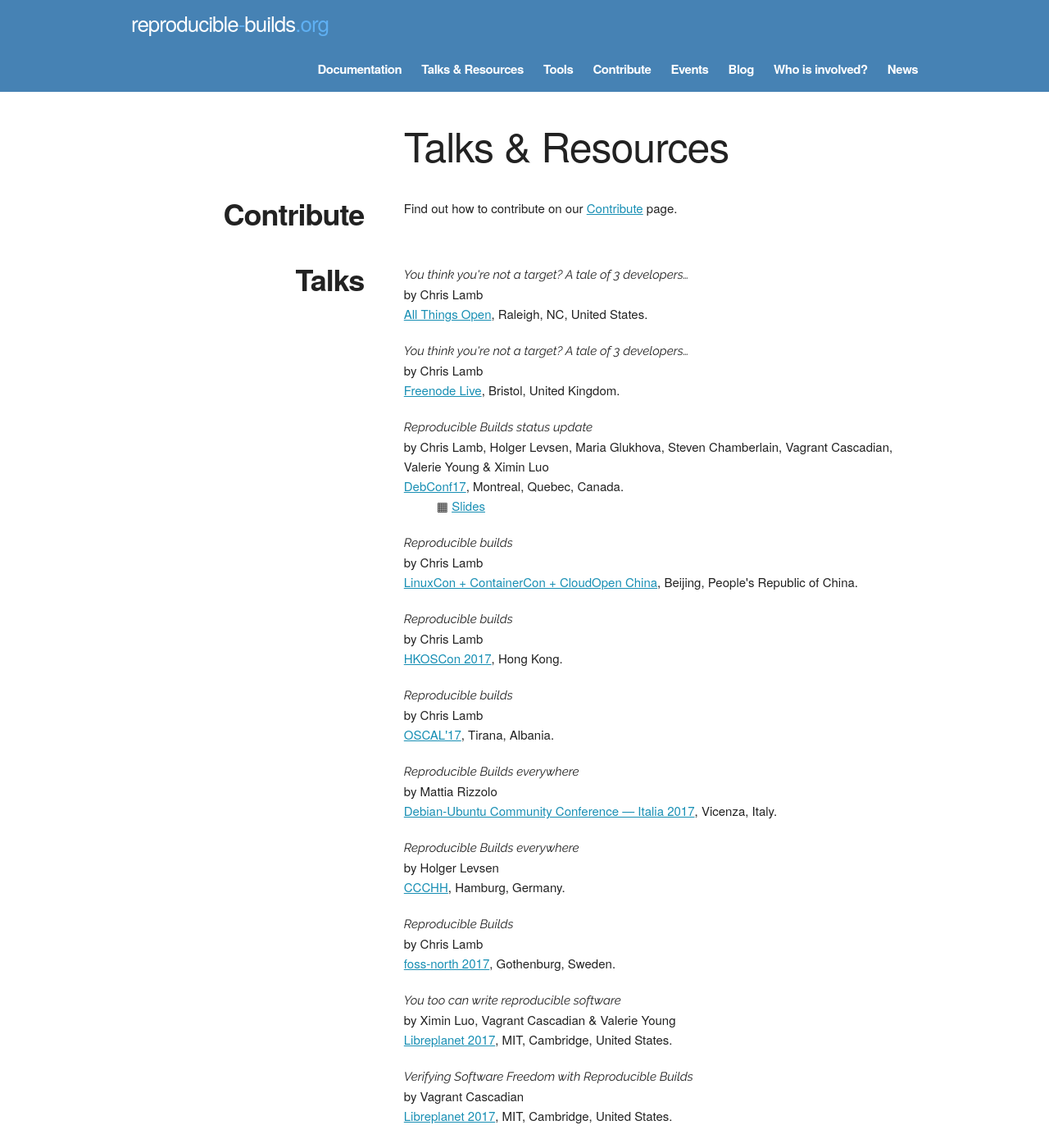
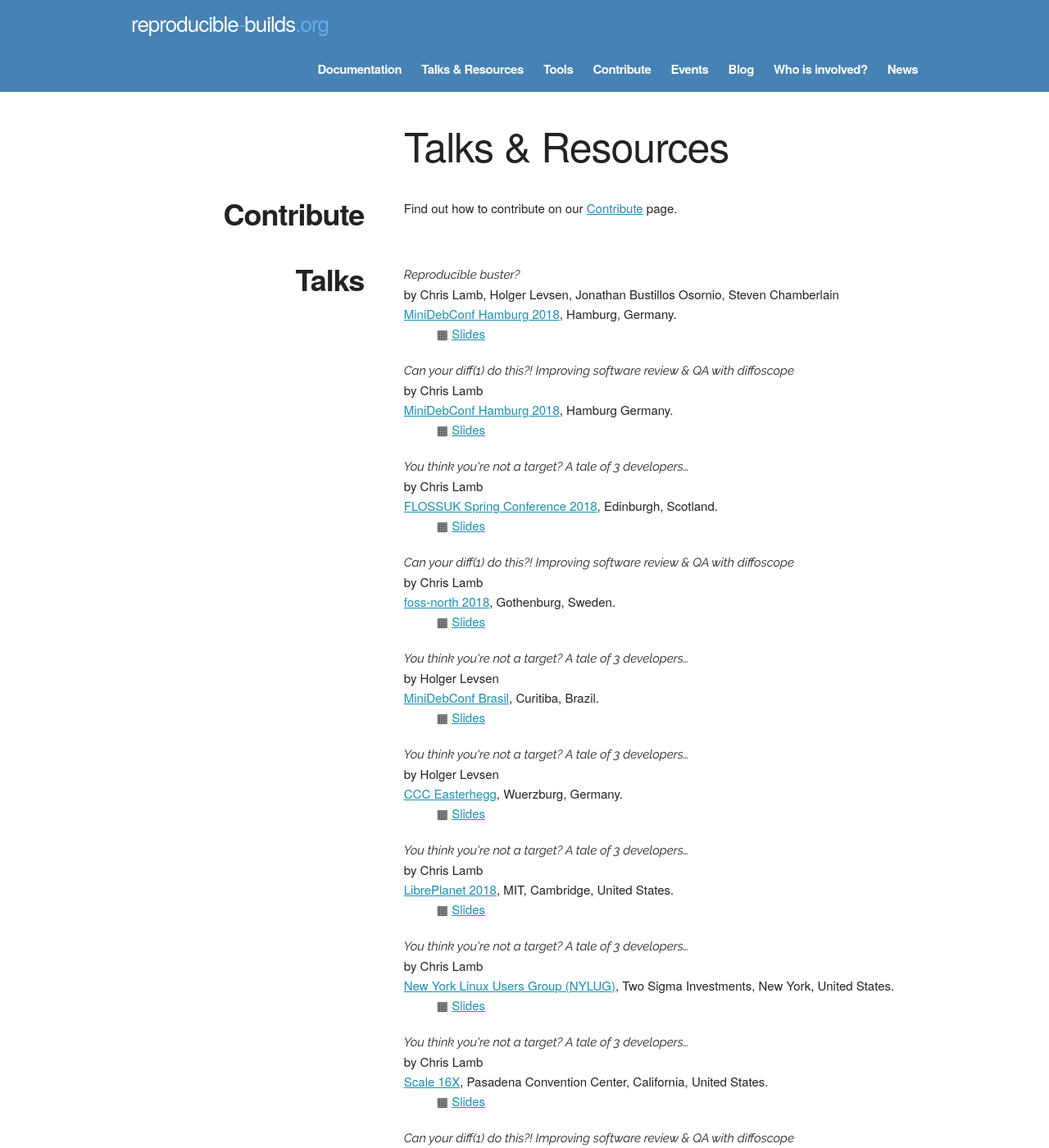
Before and after one commit to prototypefund/reproducible-website, a Jekyll site: the page built from resources.html, in a window 1280 px wide and 1400 px high. Shown: the whole window at 82% size. Built offline with Jekyll 4.4.1, drawn with Linux system fonts in a browser that asks for light colours; some web fonts are replaced; some of the changed text lies outside the part shown.

Commit message:
Add a bunch of missing presentations

```diff
--- a/_data/presentations.yml
+++ b/_data/presentations.yml
@@ -1,3 +1,97 @@
+- title: Reproducible buster?
+  presented_by: Chris Lamb, Holger Levsen, Jonathan Bustillos Osornio, Steven Chamberlain
+  event:
+    url: https://wiki.debian.org/DebianEvents/de/2018/MiniDebConfHamburg
+    name: MiniDebConf Hamburg 2018
+    date: 2018-05-20
+    location: Hamburg, Germany
+  slides: https://reproducible-builds.org/_lfs/presentations/2018-05-20-MiniDebConf-Hamburg.pdf
+  video: https://meetings-archive.debian.net/pub/debian-meetings/2018/miniconf-hamburg/2018-05-20/reproducible_buster.webm
+  youtube: jhHfA2sCIgw
+
+- title: Can your diff(1) do this?! Improving software review & QA with diffoscope
+  presented_by: Chris Lamb
+  event:
+    url: https://wiki.debian.org/DebianEvents/de/2018/MiniDebConfHamburg
+    name: MiniDebConf Hamburg 2018
+    date: 2018-05-19
+    location: Hamburg Germany
+  slides: https://reproducible-builds.org/_lfs/presentations/2018-05-19-minidebconf-hamburg-can-your-diff-do-this.pdf
+  video: https://meetings-archive.debian.net/pub/debian-meetings/2018/miniconf-hamburg/2018-05-19/diffoscope.webm
+  youtube: m9GN_f1WCAo
+
+- title: You think you're not a target? A tale of 3 developers…
+  presented_by: Chris Lamb
+  event:
+    url: https://www.flossuk.org/membership/spring-conference-2018/
+    name: FLOSSUK Spring Conference 2018
+    date: 2018-04-26
+    location: Edinburgh, Scotland
+  slides: https://reproducible-builds.org/_lfs/presentations/2018-04-26-flossuk.pdf
+
+- title: Can your diff(1) do this?! Improving software review & QA with diffoscope
+  presented_by: Chris Lamb
+  event:
+    url: http://foss-north.se/2018/
+    name: foss-north 2018
+    date: 2018-04-23
+    location: Gothenburg, Sweden
+  slides: https://reproducible-builds.org/_lfs/presentations/2018-04-23-foss-north-can-your-diff-do-this.pdf
+
+- title: You think you're not a target? A tale of 3 developers…
+  presented_by: Holger Levsen
+  event:
+    url: https://minidebconf.curitiba.br/en/
+    name: MiniDebConf Brasil
+    date: 2018-04-13
+    location: Curitiba, Brazil
+  slides: https://reproducible-builds.org/_lfs/presentations/2018-04-13-MiniDebConf-Curitiba.pdf
+
+- title: You think you're not a target? A tale of 3 developers…
+  presented_by: Holger Levsen
+  event:
+    url: https://events.ccc.de/2018/02/23/easterhegg-2018/
+    name: CCC Easterhegg
+    date: 2018-03-31
+    location: Wuerzburg, Germany
+  slides: https://reproducible-builds.org/_lfs/presentations/2018-03-31-CCC-easterhegg.pdf
+
+- title: You think you're not a target? A tale of 3 developers…
+  presented_by: Chris Lamb
+  event:
+    url: https://libreplanet.org/2018/
+    name: LibrePlanet 2018
+    date: 2018-03-24
+    location: MIT, Cambridge, United States
+  slides: https://reproducible-builds.org/_lfs/presentations/2018-03-24-libreplanet-2018.pdf
+
+- title: You think you're not a target? A tale of 3 developers…
+  presented_by: Chris Lamb
+  event:
+    url: https://www.meetup.com/nylug-meetings/events/248246544/
+    name: New York Linux Users Group (NYLUG)
+    date: 2018-30-20
+    location: Two Sigma Investments, New York, United States
+  slides: https://reproducible-builds.org/_lfs/presentations/2018-03-20-nylug.pdf
+
+- title: You think you're not a target? A tale of 3 developers…
+  presented_by: Chris Lamb
+  event:
+    url: https://www.socallinuxexpo.org/
+    name: Scale 16X
+    date: 2018-03-10
+    location: Pasadena Convention Center, California, United States
+  slides: https://reproducible-builds.org/_lfs/presentations/2018-03-10-scale-16x.pdf
+
+- title: Can your diff(1) do this?! Improving software review & QA with diffoscope
+  presented_by: Chris Lamb
+  event:
+    url: https://www.linux.conf.au/
+    name: linux.conf.au 2018
+    date: 2018-01-24
+    location: Sydney, Australia
+  slides: https://reproducible-builds.org/_lfs/presentations/2018-01-24-linuxconfau-can-your-diff-do-this.pdf
+
 - title: You think you're not a target? A tale of 3 developers…
   presented_by: Chris Lamb
   event:
@@ -91,6 +185,15 @@
     name: Scale 15X
     location: Pasadena Convention Center, California, United States
 
+- title: Reproducible Builds everywhere
+  presented_by: Holger Levsen
+  event:
+    url: https://ffg.guug.de/
+    name: GUUG Frühjahrsfachgespräch 2017
+    date: 2017-03-24
+    location: Darmstadt, Germany
+  slides: https://reproducible-builds.org/_lfs/presentations/2017-03-24-GUUG.pdf
+
 - title: Reproducible-Build-Zoo
   presented_by: Vagrant Cascadian
   event:
@@ -132,6 +235,15 @@
     name: LUG@USTC
     location: University of Science and Technology of China, Hefei, Anhui, China
 
+- title: About jenkins.debian.net
+  presented_by: Holger Levsen
+  event:
+    url: https://www.profitbricks.com/
+    name: Profitbricks private event
+    date: 2016-11-30
+    location: Berlin, Germany
+  slides: https://reproducible-builds.org/_lfs/presentations/2016-11-30-Profitbricks/
+
 - title: Reproducible builds status update
   presented_by: Chris Lamb and Holger Levsen
   event:
@@ -154,6 +266,15 @@
     url: https://debconf16.debconf.org
     name: DebConf16
     location: Cape Town, South Africa
+
+- title: Reproducible builds ecosystem
+  presented_by: Holger Levsen
+  event:
+    url: https://events.opensuse.org/conference/oSC16
+    name: openSUSE Conference 2016
+    date: 2016-06-23
+    location: Nürnberg, Germany
+  slides: https://reproducible-builds.org/_lfs/presentations/2016-06-23-openSUSE-Conference-2016.pdf
 
 - title: Reproducible Builds - fulfilling the original promise of free software
   presented_by: Chris Lamb
```
